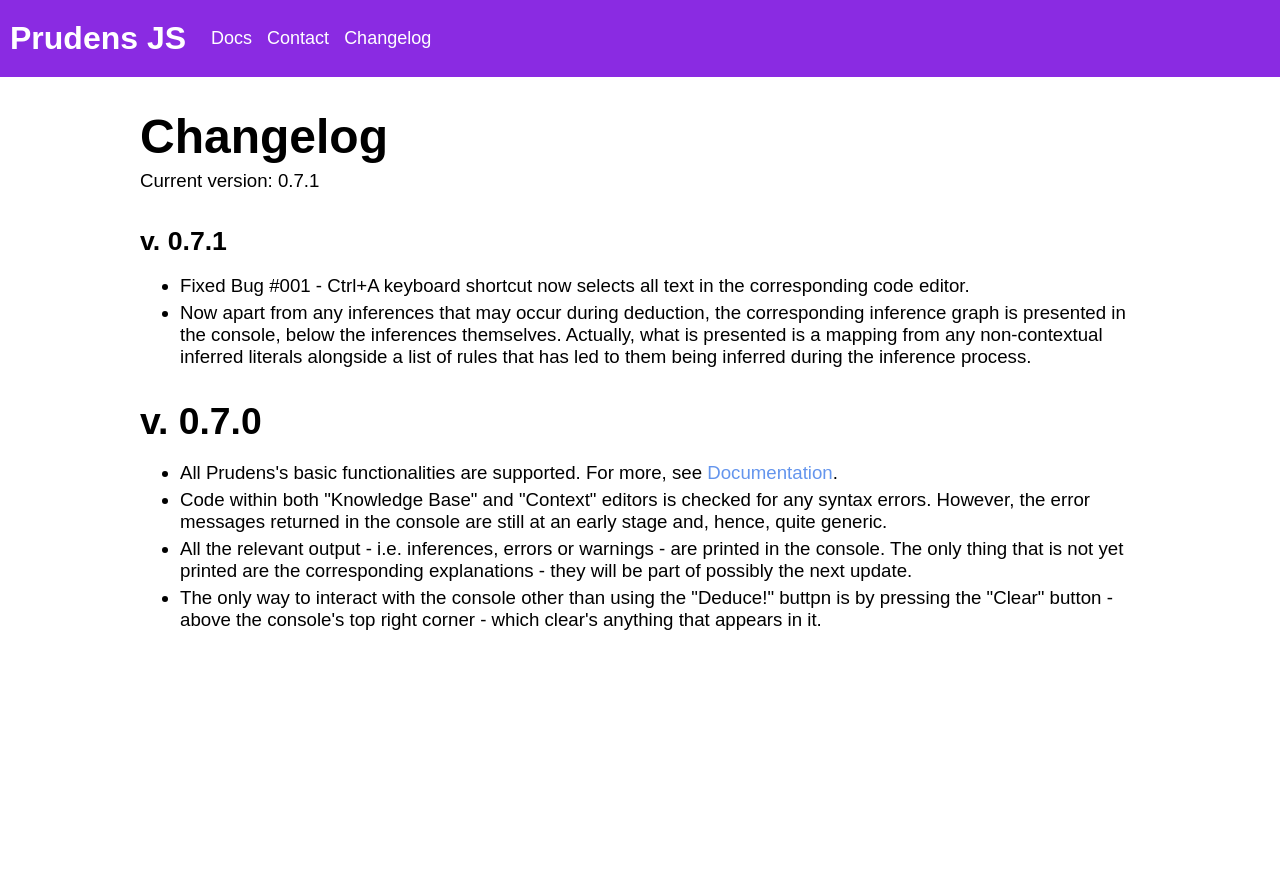
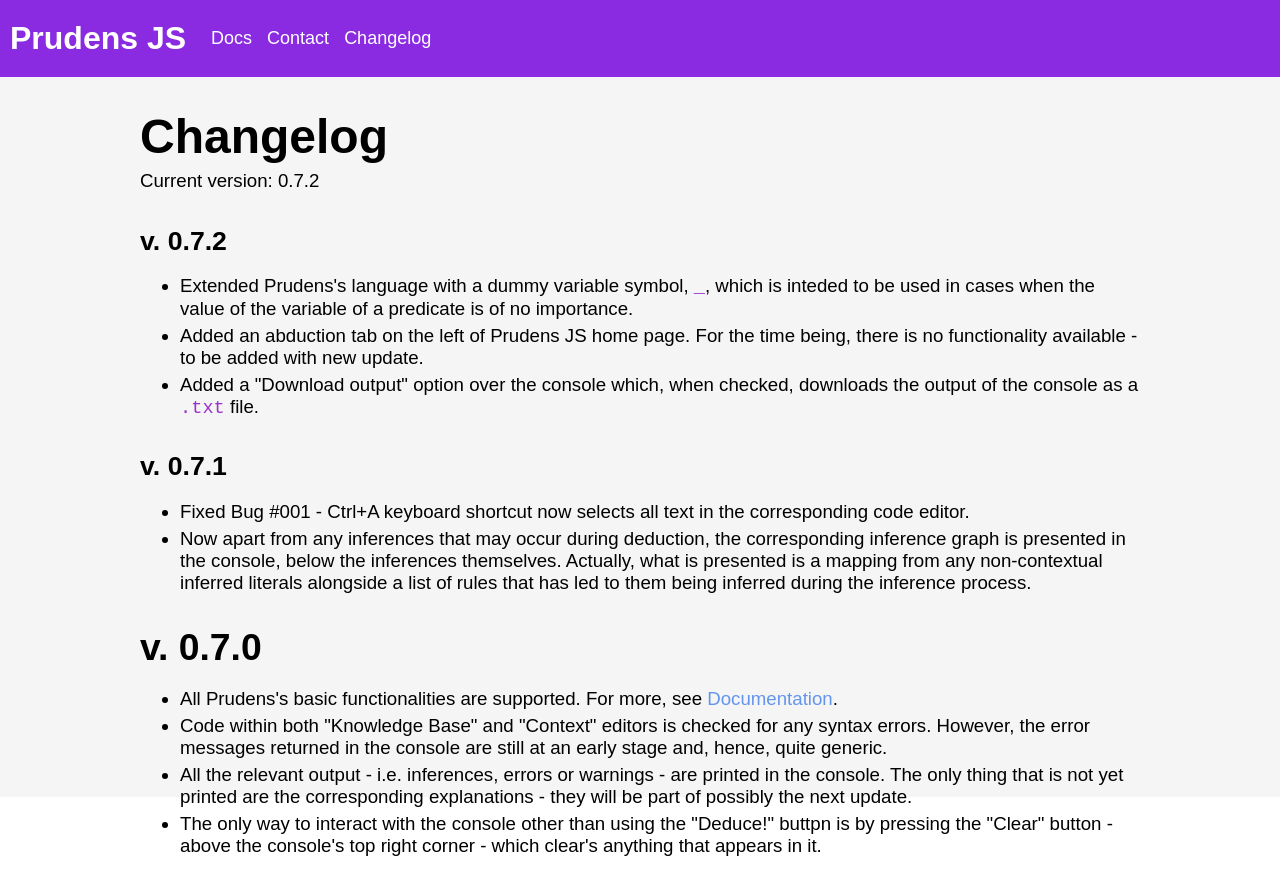
Before and after one commit to VMarkos/prudens-js, a plain HTML site: page changelog.html in a window 1280 px wide. Before the commit the page ends 800 px from the top, so only its background shows below. Drawn offline with Linux system fonts and the light colour scheme.

Commit message:
Update changelog

```diff
--- a/changelog.html
+++ b/changelog.html
@@ -30,11 +30,18 @@
             </div>
             <!-- <div class="execute-button" onclick="consoleOutput()">Deduce!</div> -->
         </div>
-        <div class="body-container docs">
+        <div class="body-container contact">
             <div class="changelog">
                 <div class="changelog-body">
                     <h1>Changelog</h1>
-                    <p>Current version: 0.7.1</p>
+                    <p>Current version: 0.7.2</p>
+                    <h3>v. 0.7.2</h3>
+                    <ul>
+                        <li>Extended Prudens's language with a dummy variable symbol, <span class="code">_</span>, which is inteded to be used in cases when the value of the variable of
+                            a predicate is of no importance.</li>
+                        <li>Added an abduction tab on the left of Prudens JS home page. For the time being, there is no functionality available - to be added with new update.</li>
+                        <li>Added a "Download output" option over the console which, when checked, downloads the output of the console as a <span class="code">.txt</span> file.</li>
+                    </ul>
                     <h3>v. 0.7.1</h3>
                     <ul>
                         <li>Fixed Bug #001 - Ctrl+A keyboard shortcut now selects all text in the corresponding code editor.</li>
```
